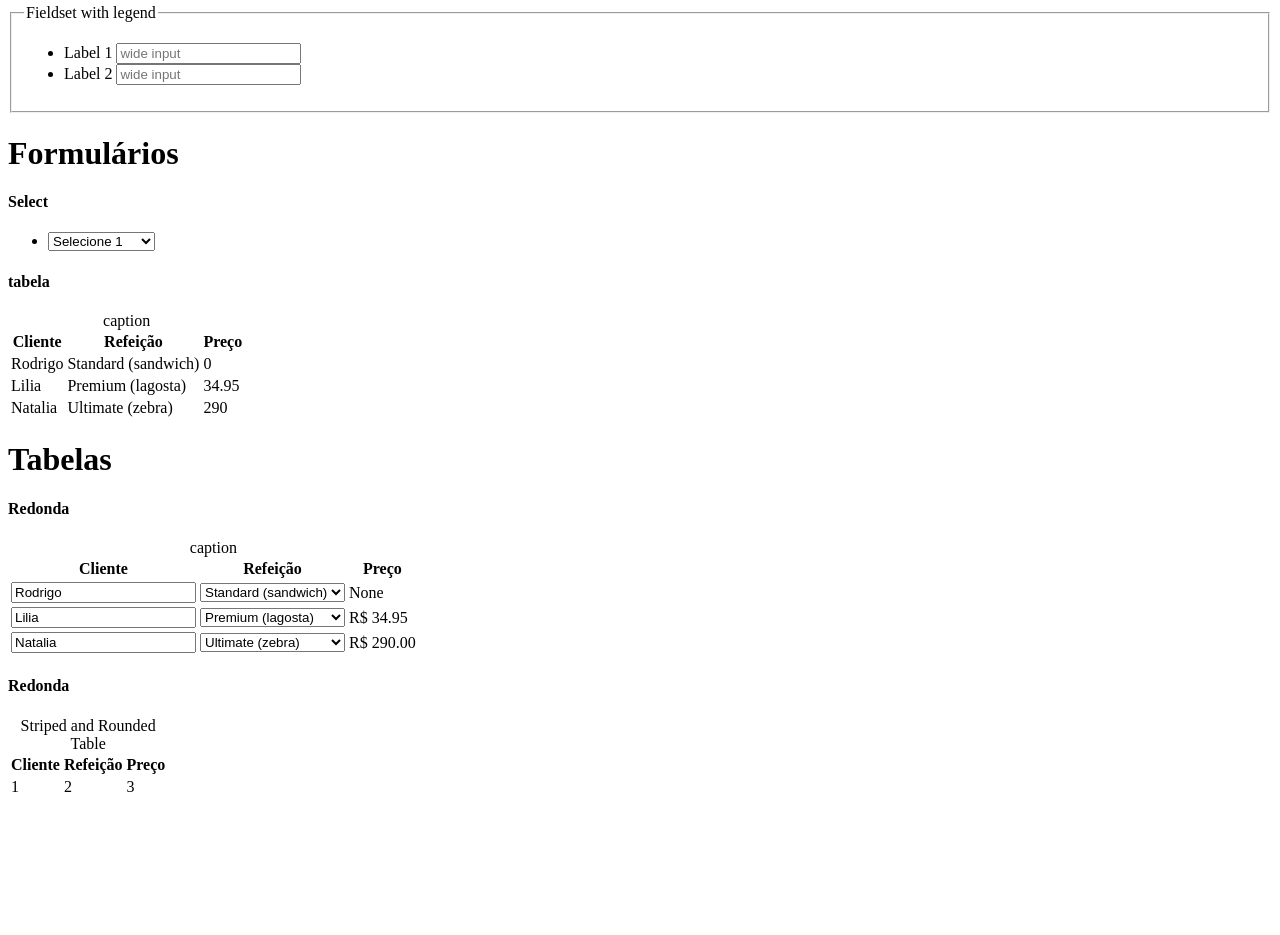
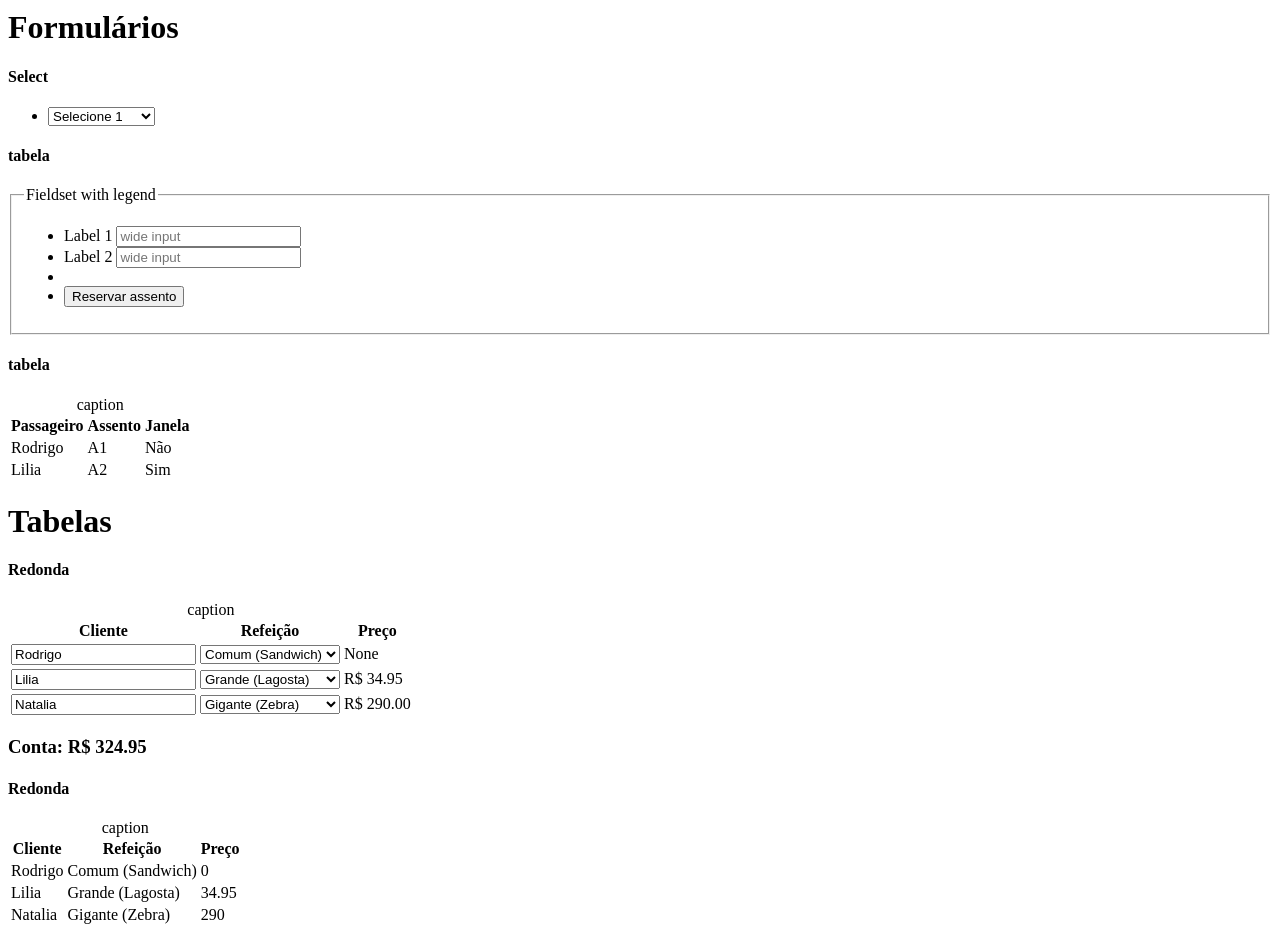
Before and after one commit to rodrigolessa/Liliss.css.framework, a plain HTML site: page index.html in a window 1280 px wide. Shown: the part 3224-4159 px from the top of the page. Before the commit the page ends 4031 px from the top, so only its background shows below. Drawn offline with Linux system fonts and the light colour scheme.

Commit message:
Adicionando manipulacao nas listas de observableArray

```diff
--- a/index.html
+++ b/index.html
@@ -289,19 +289,6 @@
 								<input class="xwide text input" type="text" placeholder="xwide input" />
 							</li>
 						</ul>
-						<fieldset>
-							<legend>Fieldset with legend</legend>
-							<ul>
-								<li class="field">
-									<label class="inline" for="text1">Label 1</label>
-									<input class="wide text input" name="text1" type="text" placeholder="wide input" />
-								</li>
-								<li class="field">
-									<label class="inline" for="text2">Label 2</label>
-									<input class="wide password input" name="text2" type="password" placeholder="wide input" />
-								</li>
-							</ul>
-						</fieldset>
 					</form>
 				</div>
 			</div>
@@ -332,22 +319,48 @@
 						</ul>
 					</form>
 				</div>
-				<div class="colunas oito">
+				<div class="colunas quatro">
+					<h4 class="lead">tabela</h4>
+					<form>
+						<fieldset>
+							<legend>Fieldset with legend</legend>
+							<ul>
+								<li class="field">
+									<label class="inline" for="text1">Label 1</label>
+									<input class="wide text input" name="text1" type="text" placeholder="wide input" />
+								</li>
+								<li class="field">
+									<label class="inline" for="text2">Label 2</label>
+									<input class="wide password input" name="text2" type="password" placeholder="wide input" />
+								</li>
+								<li class="field">
+									<div class="picker">
+
+									</div>
+								</li>
+								<li class="field">
+									<button data-bind="click: addPassageiro">Reservar assento</button>
+								</li>
+							</ul>
+						</fieldset>
+					</form>
+				</div>
+				<div class="colunas quatro">
 					<h4 class="lead">tabela</h4>
 					<table>
 						<caption>caption</caption>
 						<thead>
 							<tr>
-								<th data-bind="text: clienteCabecalhoNome">1</th>
-								<th data-bind="text: clienteCabecalhoPrato">2</th>
-								<th data-bind="text: clienteCabecalhoValor">3</th>
+								<th data-bind="text: passageiroNome">1</th>
+								<th data-bind="text: passageiroAssento">2</th>
+								<th data-bind="text: AssentoJanela">3</th>
 							</tr>
 						</thead>
-						<tbody data-bind="foreach: pedidos">
+						<tbody data-bind="foreach: passageiros">
 							<tr>
-								<td data-bind="text: nome"></td>
-								<td data-bind="text: prato().nome"></td>
-								<td data-bind="text: prato().valor"></td>
+								<td data-bind="text: nome">1</td>
+								<td data-bind="text: assento().numero">2</td>
+								<td data-bind="text: janelaFormatada">3</td>
 							</tr>
 						</tbody>
 					</table>
@@ -377,11 +390,14 @@
 						</tr>
 					</tbody>
 					</table>
+					<h3 data-bind="visible: totalConta() > 0">
+						Conta: R$ <span data-bind="text: totalConta().toFixed(2)"></span>
+					</h3>
 				</div>
 				<div class="colunas seis">
 					<h4 class="lead">Redonda</h4>
 					<table class="striped rounded">
-					<caption>Striped and Rounded Table</caption>
+					<caption>caption</caption>
 					<thead>
 						<tr>
 							<th data-bind="text: clienteCabecalhoNome">1</th>
@@ -389,11 +405,11 @@
 							<th data-bind="text: clienteCabecalhoValor">3</th>
 						</tr>
 					</thead>
-					<tbody>
+					<tbody data-bind="foreach: pedidos">
 						<tr>
-							<td>1</td>
-							<td>2</td>
-							<td>3</td>
+							<td data-bind="text: nome"></td>
+							<td data-bind="text: prato().nome"></td>
+							<td data-bind="text: prato().valor"></td>
 						</tr>
 					</tbody>
 					</table>
--- a/js/ViewModel/IndexViewModel.js
+++ b/js/ViewModel/IndexViewModel.js
@@ -1,9 +1,9 @@
 // Class to represent a row in the seat reservations grid
-function AnotaPedidos(name, initialMeal)
+function AnotaPedidos(nome, entrada)
 {
     var self = this;
-    self.nome = name;
-    self.prato = ko.observable(initialMeal);
+    self.nome = nome;
+    self.prato = ko.observable(entrada);
 
     self.precoFormatado = ko.computed(function() {
     	var preco = self.prato().valor;
@@ -11,30 +11,76 @@ function AnotaPedidos(name, initialMeal)
     });
 }
 
+function CadastrarPassageiro(nomePass, assentoPass)
+{
+	var self = this;
+	self.nome = nomePass;
+	self.assento = ko.observable(assentoPass);
+	self.janelaFormatada = ko.computed(function() {
+		var janelaSN = self.assento().janela;
+		return janelaSN == 0 ? "Não" : "Sim";
+	});
+}
+
 // This is a simple *viewmodel* - JavaScript that defines the data and behavior of your UI
 function IndexViewModel()
 {
-    this.tituloModal = ko.observable("Janela Model");
-    this.textoModal = ko.observable("Texto exibido na janela modal...");
+	var self = this;
+    self.tituloModal = ko.observable("Janela Model");
+    self.textoModal = ko.observable("Texto exibido na janela modal...");
 
 	// Tabelas
-    this.clienteCabecalhoNome = ko.observable("Cliente");
-    this.clienteCabecalhoPrato = ko.observable("Refeição");
-    this.clienteCabecalhoValor = ko.observable("Preço");
+    self.clienteCabecalhoNome = ko.observable("Cliente");
+    self.clienteCabecalhoPrato = ko.observable("Refeição");
+    self.clienteCabecalhoValor = ko.observable("Preço");
 
     // Non-editable catalog data - would come from the server
-    this.pratos = [
-        { nome: "Standard (sandwich)", valor: 0 },
-        { nome: "Premium (lagosta)", valor: 34.95 },
-        { nome: "Ultimate (zebra)", valor: 290 }
+    self.pratos = [
+        { nome: "Comum (Sandwich)", valor: 0 },
+        { nome: "Grande (Lagosta)", valor: 34.95 },
+        { nome: "Gigante (Zebra)", valor: 290 }
     ];
 
     // Editable data
-    this.pedidos = ko.observableArray([
-        new AnotaPedidos("Rodrigo", this.pratos[0]),
-        new AnotaPedidos("Lilia", this.pratos[1]),
-        new AnotaPedidos("Natalia", this.pratos[2])
+    self.pedidos = ko.observableArray([
+        new AnotaPedidos("Rodrigo", self.pratos[0]),
+        new AnotaPedidos("Lilia", self.pratos[1]),
+        new AnotaPedidos("Natalia", self.pratos[2])
     ]);
+
+    self.totalConta = ko.computed(function() {
+		var total = 0;
+		for (var i = 0; i < self.pedidos().length; i++)
+			total += self.pedidos()[i].prato().valor;
+		return total;
+    });
+
+    // Controle de passageiros
+    self.passageiroNome = "Passageiro";
+    self.passageiroAssento = "Assento";
+    self.AssentoJanela = "Janela";
+
+    self.assentos = [
+        { numero: "A1", janela: 0 },
+        { numero: "A2", janela: 1 },
+        { numero: "B2", janela: 1 },
+        { numero: "B3", janela: 0 },
+        { numero: "C4", janela: 0 }
+    ];
+
+    self.passageiros = ko.observableArray([
+    	new CadastrarPassageiro("Rodrigo", self.assentos[0]),
+    	new CadastrarPassageiro("Lilia", self.assentos[1])
+    ]);
+
+    // Operations
+    self.addPassageiro = function() {
+        self.passageiros.push(new CadastrarPassageiro("Nome", self.assentos[3]));
+    }
+
+    self.removePassageiro = function(passageiro) {
+    	self.passageiros.remove(passageiro)
+    }
 
     //this.fullName = ko.computed(function() {
         //return this.firstName() + " " + this.lastName();
```
